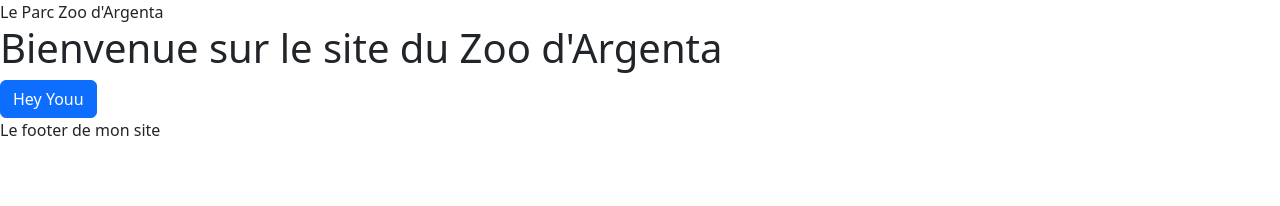
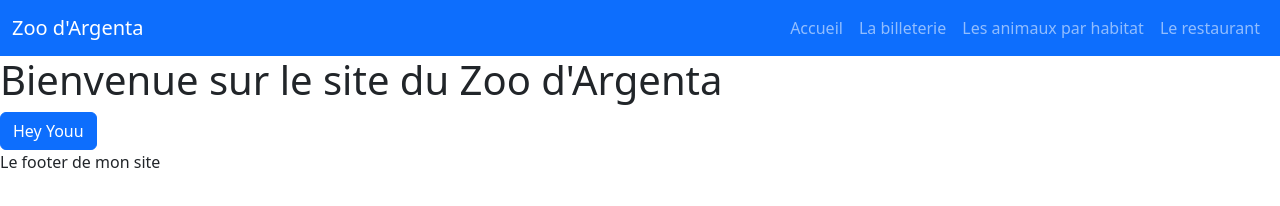
Before and after one commit to Jeruem/Zoo-d-Argenta, a website with bundled scripts: page index.html in a window 1280 px wide. Built offline with nearby package versions, Linux system fonts and the light colour scheme; files whose address does not match are found by name; a web font is replaced by a local one.

Commit message:
Header mise en place et couleur à fix

```diff
--- a/Scss/_custom.scss
+++ b/Scss/_custom.scss
@@ -3,7 +3,7 @@
 
 // Include any default variable overrides here (though functions won't be available)
 
-$primary : #4B3B10 ;
+$primary: #4B3B10 ;
 $secondary: #106513;
 $bg1: #6B5F5F ;
 $bg2: #8BB385 ;
--- a/index.html
+++ b/index.html
@@ -13,7 +13,34 @@
     <title>Zoo d'Argenta</title>
 </head>
 <body>
-    <header>Le Parc Zoo d'Argenta</header>
+    <header>
+        <nav class="navbar navbar-expand-lg bg-primary" data-bs-theme="dark">
+            <div class="container-fluid">
+              <a class="navbar-brand" href="/">Zoo d'Argenta</a>
+              <button class="navbar-toggler" type="button" data-bs-toggle="collapse" data-bs-target="#navbarSupportedContent" aria-controls="navbarSupportedContent" aria-expanded="false" aria-label="Toggle navigation">
+                <span class="navbar-toggler-icon"></span>
+              </button>
+              <div class="collapse navbar-collapse" id="navbarSupportedContent">
+                <ul class="navbar-nav ms-auto mb-2 mb-lg-0">
+                  <li class="nav-item">
+                    <a class="nav-link" href="/">Accueil</a>
+                  </li>
+                  <li class="nav-item">
+                    <a class="nav-link" href="/">La billeterie</a>
+                  </li>
+
+                  <li class="nav-item">
+                    <a class="nav-link">Les animaux par habitat</a>
+                  </li>
+                  <li class="nav-item">
+                    <a class="nav-link">Le restaurant</a>
+                  </li>
+                </ul>
+
+              </div>
+            </div>
+          </nav>
+    </header>
     <main id="main-page">
         <!-- le contenu de ma page -->
     </main>
```
Also changed, not shown: pages/404.html (+1 -1 lines).
